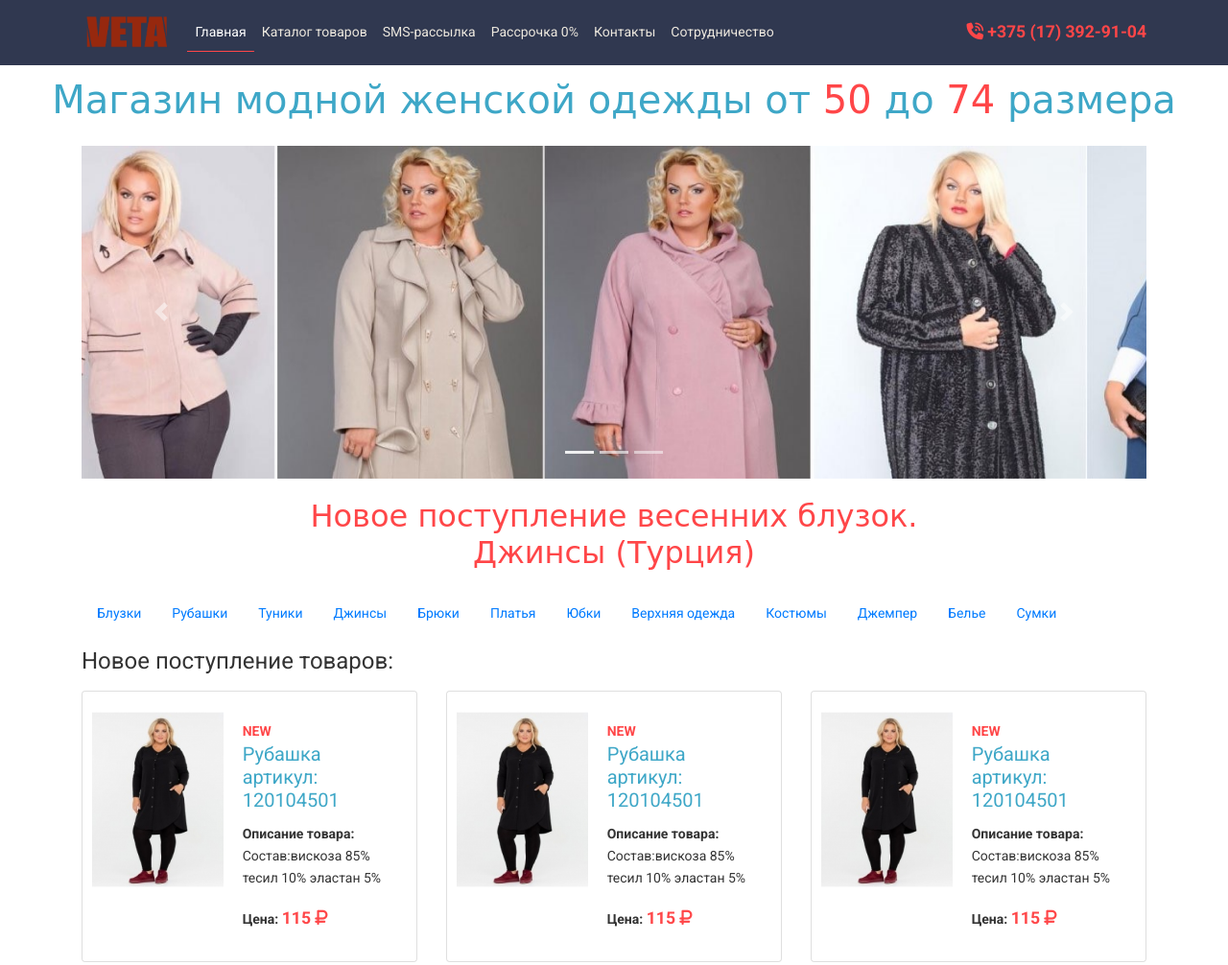
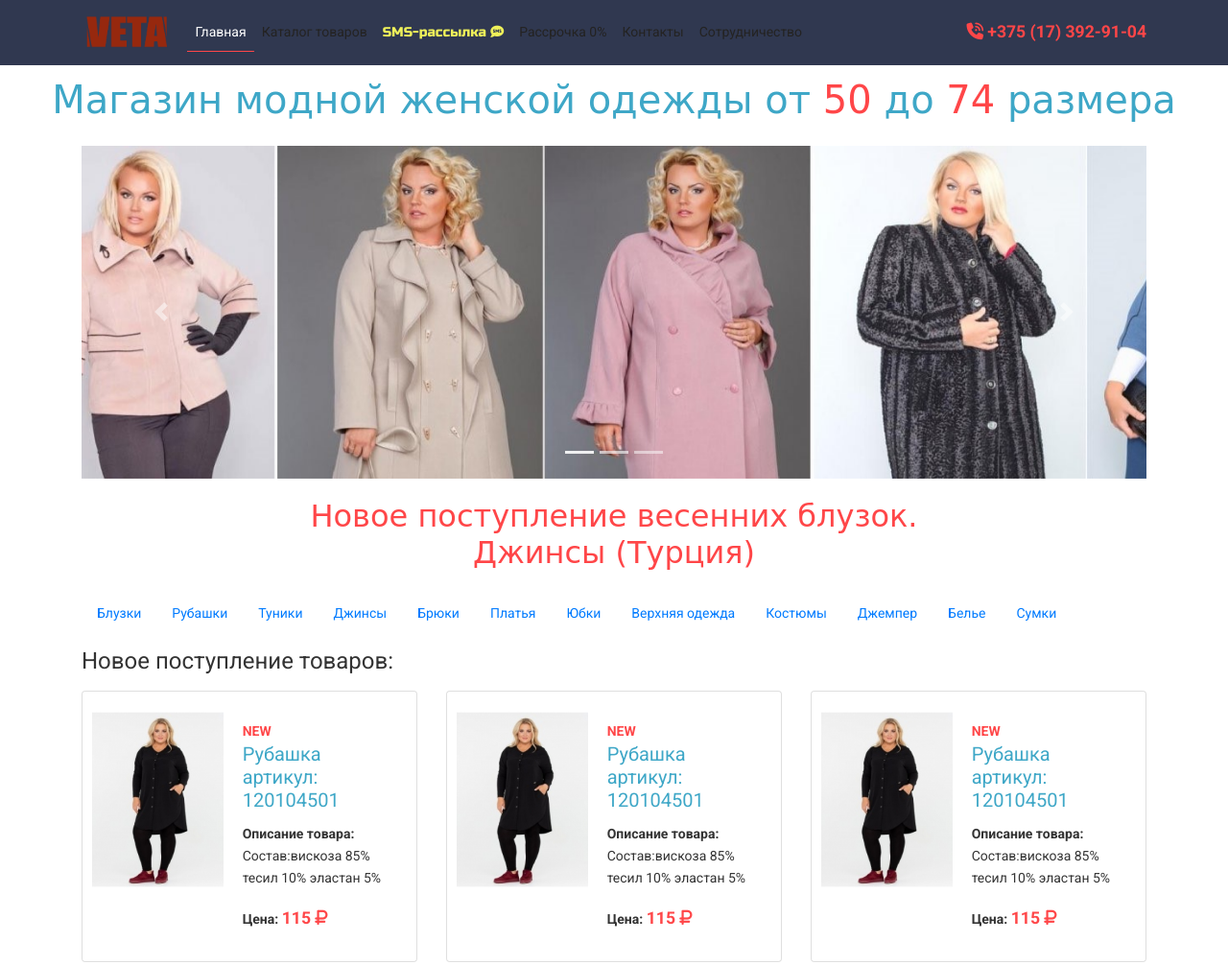
Before and after one commit to MaximProger/VetaModa, a plain HTML site: page index.html in a window 1280 px wide. Shown: the top 1006 px of the page at 96% size. Drawn offline with nearby package versions, Linux system fonts and the light colour scheme.

Commit message:
change some features

```diff
--- a/index.html
+++ b/index.html
@@ -11,6 +11,7 @@
 	<meta name="viewport" content="width=device-width">
 	<!-- Font -->
 	<link href="https://fonts.googleapis.com/css?family=Roboto:300,400,700&display=swap" rel="stylesheet">
+	<link href="https://fonts.googleapis.com/css?family=Russo+One&display=swap&subset=cyrillic" rel="stylesheet">
 	<!-- Fontawesome -->
 	<script src="https://kit.fontawesome.com/41064ceb63.js"></script>
 	<!-- Bootstrap -->
@@ -37,7 +38,7 @@
 					<div class="navbar-nav mr-auto">
 						<a class="nav-item nav-link active" href="./index.html">Главная</a>
 						<a class="nav-item nav-link" href="./catalog.html">Каталог товаров</a>
-						<a class="nav-item nav-link" href="./sms.html">SMS-рассылка</a>
+						<a class="nav-item nav-link sms__link" href="./sms.html">SMS-рассылка <i class="fas fa-sms"></i></a>
 						<a class="nav-item nav-link" href="./rassrochka.html">Рассрочка 0%</a>
 						<a class="nav-item nav-link" href="./contacts.html">Контакты</a>
 						<a class="nav-item nav-link" href="./collaboration.html">Сотрудничество</a>
--- a/scss/_vars.scss
+++ b/scss/_vars.scss
@@ -6,7 +6,7 @@ $text: #333;
 $color-1: #303850;
 $color-2: #ff4648;
 $color-3: #3ea7c7;
-$color-4: #ede8de;
+$color-4: #242322;
 
 $gray: #A5ADB1;
 $viob: #4F79A4;
--- a/scss/main.scss
+++ b/scss/main.scss
@@ -299,3 +299,13 @@ body {
     }
   }
 }
+
+.dropdown-menu.show {
+  z-index: 1031;
+
+}
+
+.sms__link {
+  font-family: 'Russo One', sans-serif;
+  color: rgb(239, 241, 90) !important;
+}
```
Also changed, not shown: sms.html (+6 -3 lines), css/styles.min.css.
